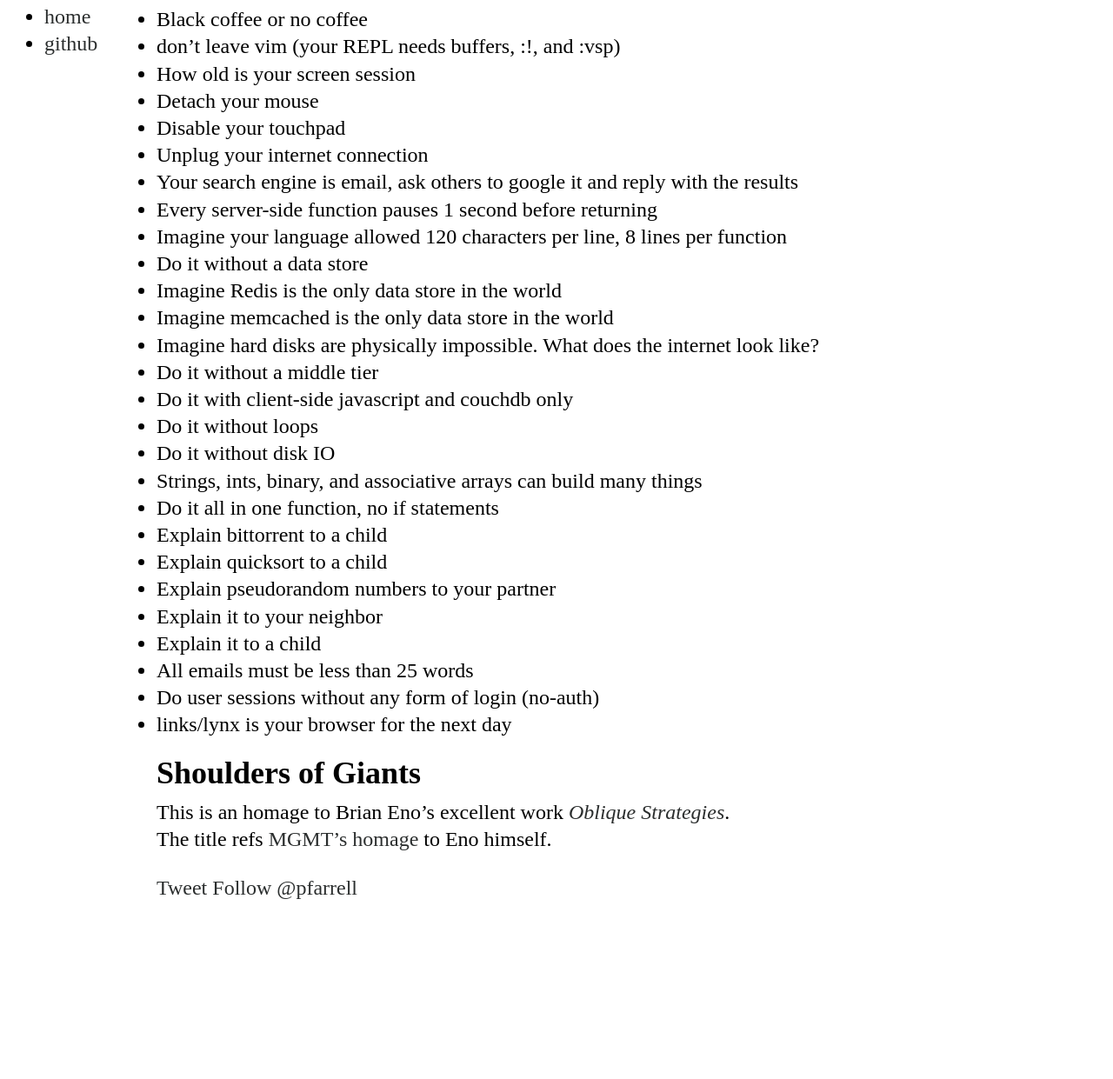
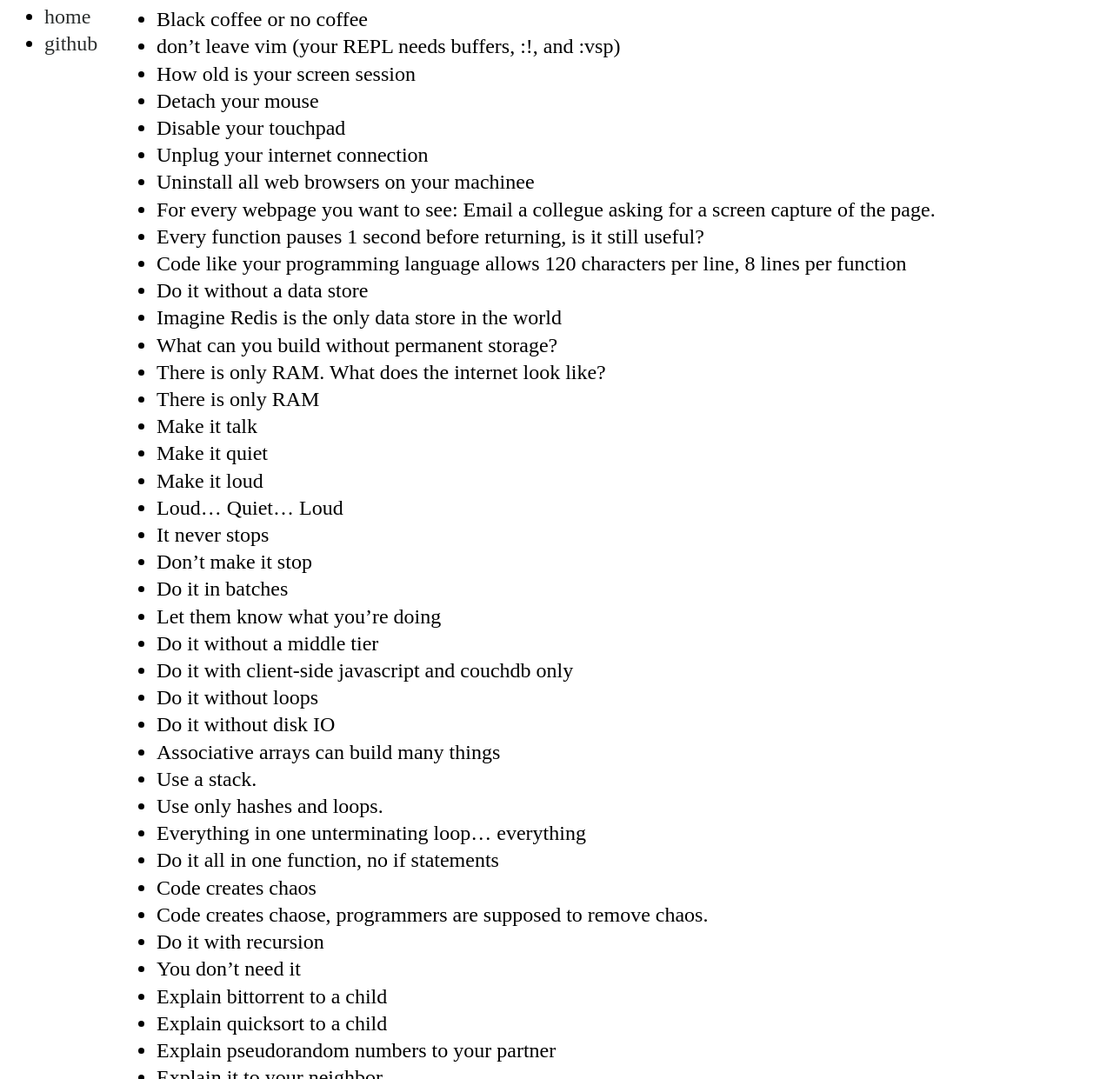
Before and after one commit to pfarrell/pfarrell.github.com, a Jekyll site: the page built from _posts/2012-02-19-oblique-stratagems.markdown, in a window 1280 px wide and 1400 px high, cut to the strip 159-1400 px from the top of the window. Shown: the whole strip at 87% size. Built offline with Jekyll 4.4.1, drawn with Linux system fonts in a browser that asks for light colours; nearby versions of some CDN libraries; some web fonts are replaced; Markdown is read by kramdown in place of the engine named in the settings; comment, search, counter and statistics services are not loaded; some of the changed text lies outside the part shown.

Commit message:
more strategems

```diff
--- a/_posts/2012-02-19-oblique-stratagems.markdown
+++ b/_posts/2012-02-19-oblique-stratagems.markdown
@@ -9,19 +9,36 @@ title: "Oblique Strategems"
 * Detach your mouse
 * Disable your touchpad
 * Unplug your internet connection
-* Your search engine is email, ask others to google it and reply with the results
-* Every server-side function pauses 1 second before returning
-* Imagine your language allowed 120 characters per line, 8 lines per function
+* Uninstall all web browsers on your machinee
+* For every webpage you want to see: Email a collegue asking for a screen capture of the page.
+* Every function pauses 1 second before returning, is it still useful?
+* Code like your programming language allows 120 characters per line, 8 lines per function
 * Do it without a data store
 * Imagine Redis is the only data store in the world
-* Imagine memcached is the only data store in the world
-* Imagine hard disks are physically impossible.  What does the internet look like?
+* What can you build without permanent storage?
+* There is only RAM.  What does the internet look like?
+* There is only RAM
+* Make it talk
+* Make it quiet
+* Make it loud
+* Loud... Quiet... Loud
+* It never stops
+* Don't make it stop
+* Do it in batches
+* Let them know what you're doing
 * Do it without a middle tier
 * Do it with client-side javascript and couchdb only
 * Do it without loops
 * Do it without disk IO
-* Strings, ints, binary, and associative arrays can build many things
+* Associative arrays can build many things
+* Use a stack.
+* Use only hashes and loops.
+* Everything in one unterminating loop... everything
 * Do it all in one function, no if statements
+* Code creates chaos
+* Code creates chaose, programmers are supposed to remove chaos.
+* Do it with recursion
+* You don't need it
 * Explain bittorrent to a child
 * Explain quicksort to a child
 * Explain pseudorandom numbers to your partner
@@ -29,7 +46,19 @@ title: "Oblique Strategems"
 * Explain it to a child
 * All emails must be less than 25 words
 * Do user sessions without any form of login (no-auth)
-* links/lynx is your browser for the next day
+* Links/Lynx is your browser for the next day
+* The time it takes to go from not programming to programming... cut it in half
+* How do you measure your productivity?
+* How do you demonstrate our productivity?
+* Demonstrate our productivity without words
+* Does it matter how long Michelangelo took to make *The David*?
+* You are dead.  What's the greatest thing you experienced firsthand?
+* You are dead.  Who cares?
+* 99.9% of everything is gone and unremembered in 100 years.  Use that to your advantage.
+* Hours since your last reboot?  Square it.
+* Switch your language
+* Don't switch you langugage
+
 
 
 
```
